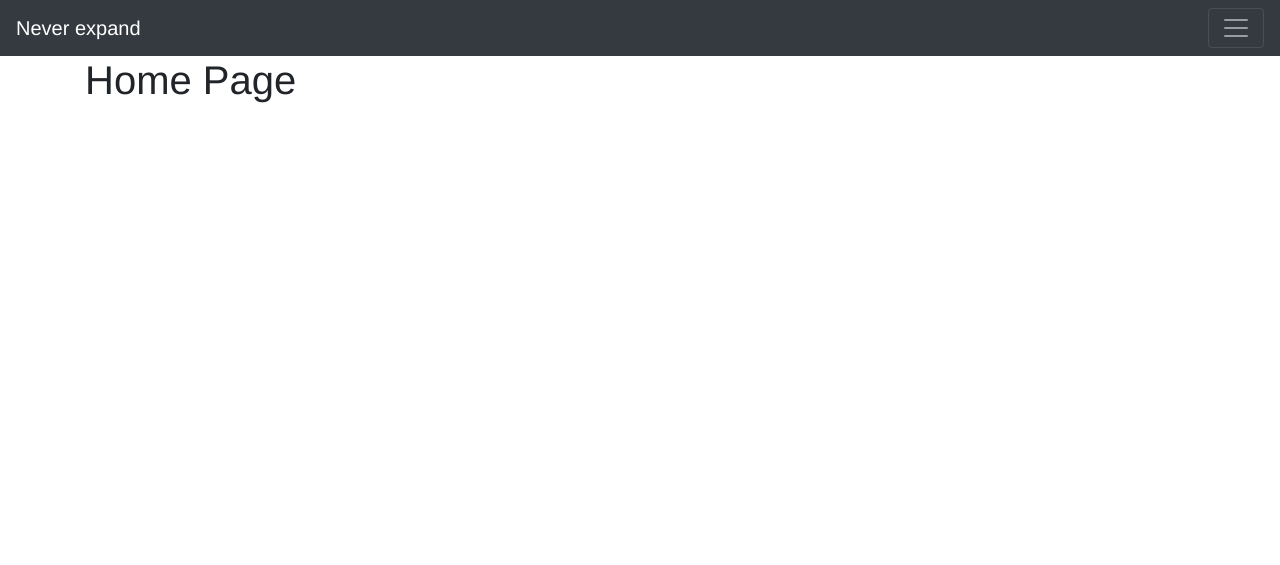
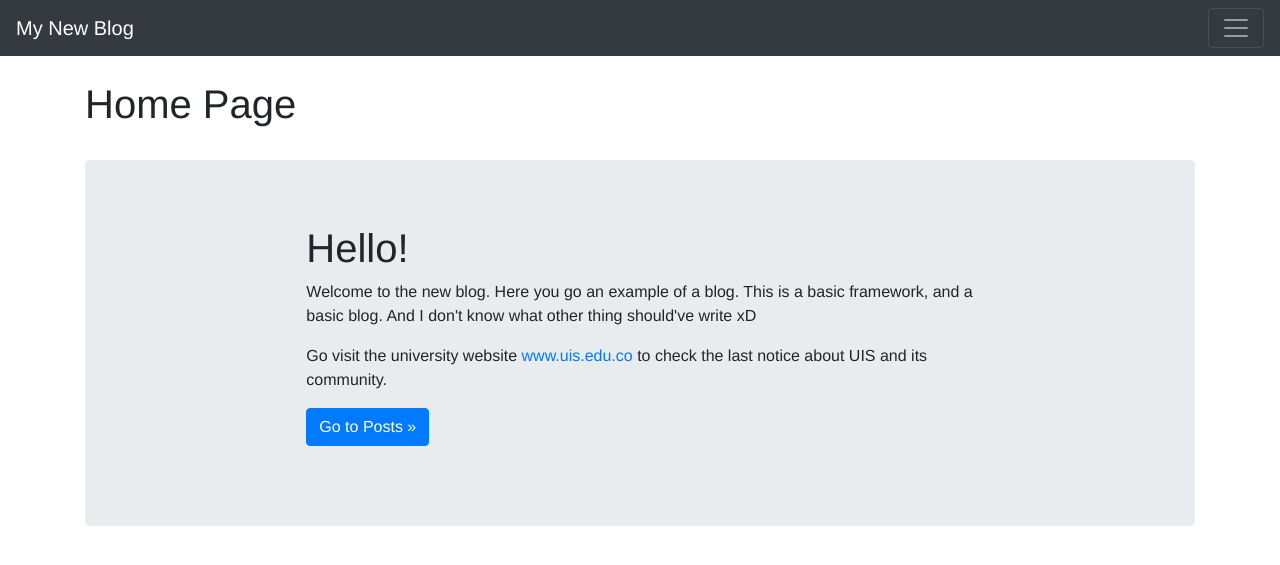
Before and after one commit to CristianFernandezD/CAMOS, a Flask app: page / in a window 1280 px wide. Shown: the top 565 px of the page. Run offline with Flask 2, Linux system fonts and the light colour scheme; some libraries are stand-ins or nearby versions.

Commit message:
Flask tutorial part 5

```diff
--- a/flask/Project/FLASK_APP/templates/base.html
+++ b/flask/Project/FLASK_APP/templates/base.html
@@ -11,7 +11,7 @@
 <body>
 
 	<nav class="navbar navbar-dark bg-dark">
-		<a class="navbar-brand" href="#">Never expand</a>
+		<a class="navbar-brand" href="/">My New Blog</a>
 		<button class="navbar-toggler" type="button" data-toggle="collapse" data-target="#navbarsExample01" aria-controls="navbarsExample01" aria-expanded="false" aria-label="Toggle navigation">
 			<span class="navbar-toggler-icon"></span>
 		</button>
@@ -19,20 +19,21 @@
 		<div class="collapse navbar-collapse" id="navbarsExample01">
 			<ul class="navbar-nav mr-auto">
 				<li class="nav-item active">
-					<a class="nav-link" href="#">Home <span class="sr-only">(current)</span></a>
+					<a class="nav-link" href="/">Home <span class="sr-only">(current)</span></a>
 				</li>
 				<li class="nav-item">
-					<a class="nav-link" href="#">Link</a>
+					<a class="nav-link" href="/posts">Posts</a>
 				</li>
 				<li class="nav-item">
-					<a class="nav-link disabled" href="#" tabindex="-1" aria-disabled="true">Disabled</a>
+					<a class="nav-link disabled" href="#" tabindex="-1" aria-disabled="true">About</a>
 				</li>
 				<li class="nav-item dropdown">
-					<a class="nav-link dropdown-toggle" href="#" id="dropdown01" data-toggle="dropdown" aria-haspopup="true" aria-expanded="false">Dropdown</a>
+					<a class="nav-link dropdown-toggle" href="#" id="dropdown01" data-toggle="dropdown" aria-haspopup="true" aria-expanded="false">Contact Us</a>
 					<div class="dropdown-menu" aria-labelledby="dropdown01">
-						<a class="dropdown-item" href="#">Action</a>
-						<a class="dropdown-item" href="#">Another action</a>
-						<a class="dropdown-item" href="#">Something else here</a>
+						<a class="dropdown-item" href="https://www.uis.edu.co">Website</a>
+						<a class="dropdown-item" href="https://www.youtube.com">Youtube</a>
+						<a class="dropdown-item" href="https://www.facebook.com">Facebook</a>
+						<a class="dropdown-item" href="https://twitter.com">Twitter</a>
 					</div>
 				</li>
 			</ul>
--- a/flask/Project/FLASK_APP/templates/index.html
+++ b/flask/Project/FLASK_APP/templates/index.html
@@ -5,5 +5,21 @@
 {% endblock %}
 
 {% block body %}
+<br>
 <h1>Home Page</h1>
+<br>
+<main role="main">
+    <div class="jumbotron">
+      <div class="col-sm-8 mx-auto">
+        <h1>Hello!</h1>
+        <p>Welcome to the new blog. Here you go an example of a blog. This is a basic framework, and a basic blog. And I don't know what other thing
+		should've write xD</p>
+        <p>Go visit the university website <a href="https://www.uis.edu.co">www.uis.edu.co</a> to check the last notice about UIS and its
+		community.</p>
+        <p>
+          <a class="btn btn-primary" href="/posts" role="button">Go to Posts &raquo;</a>
+        </p>
+      </div>
+    </div>
+  </main>
 {% endblock %}
```
Also changed, not shown: flask/Project/FLASK_APP/templates/posts.html (+6 -4 lines).
